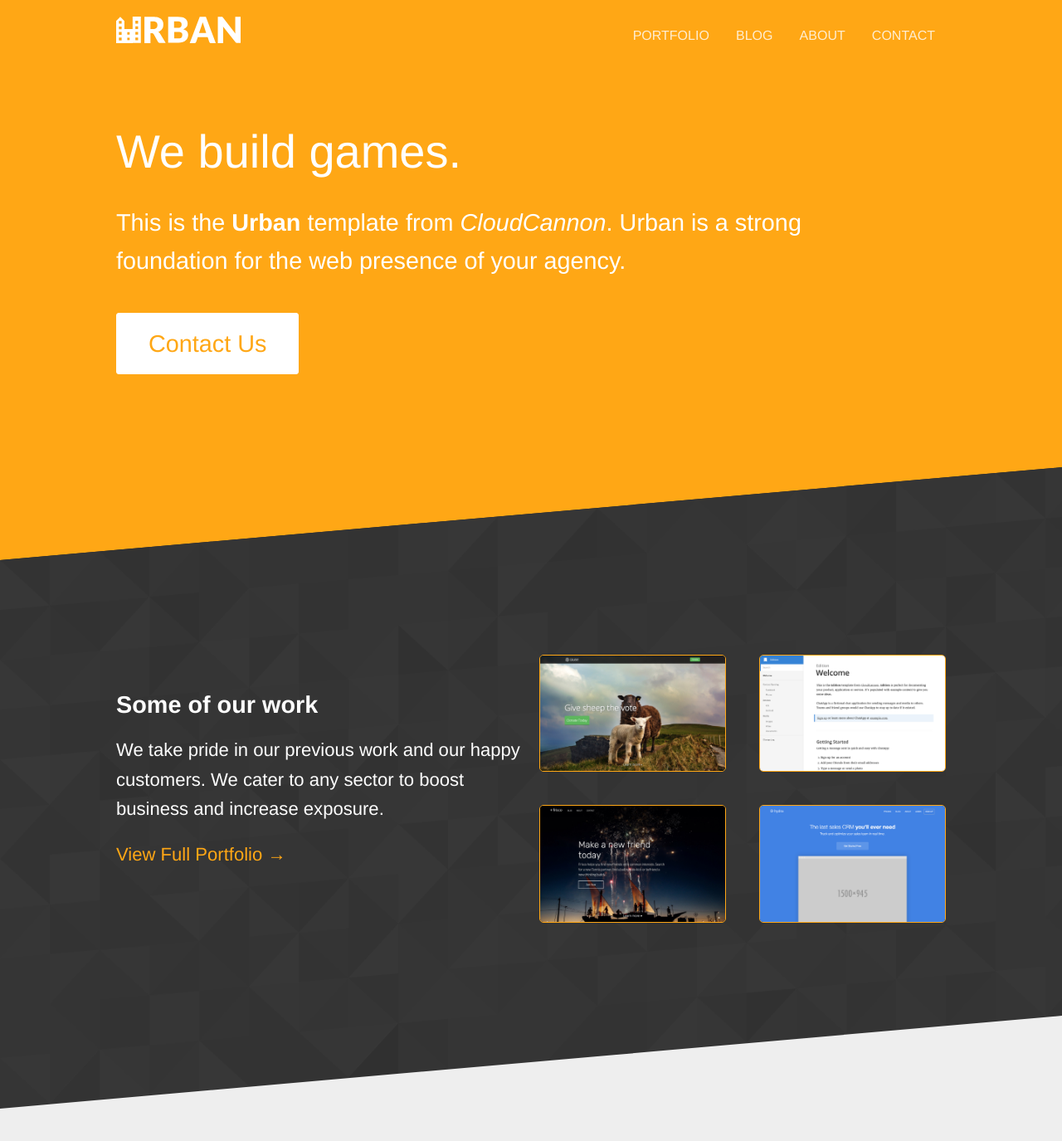
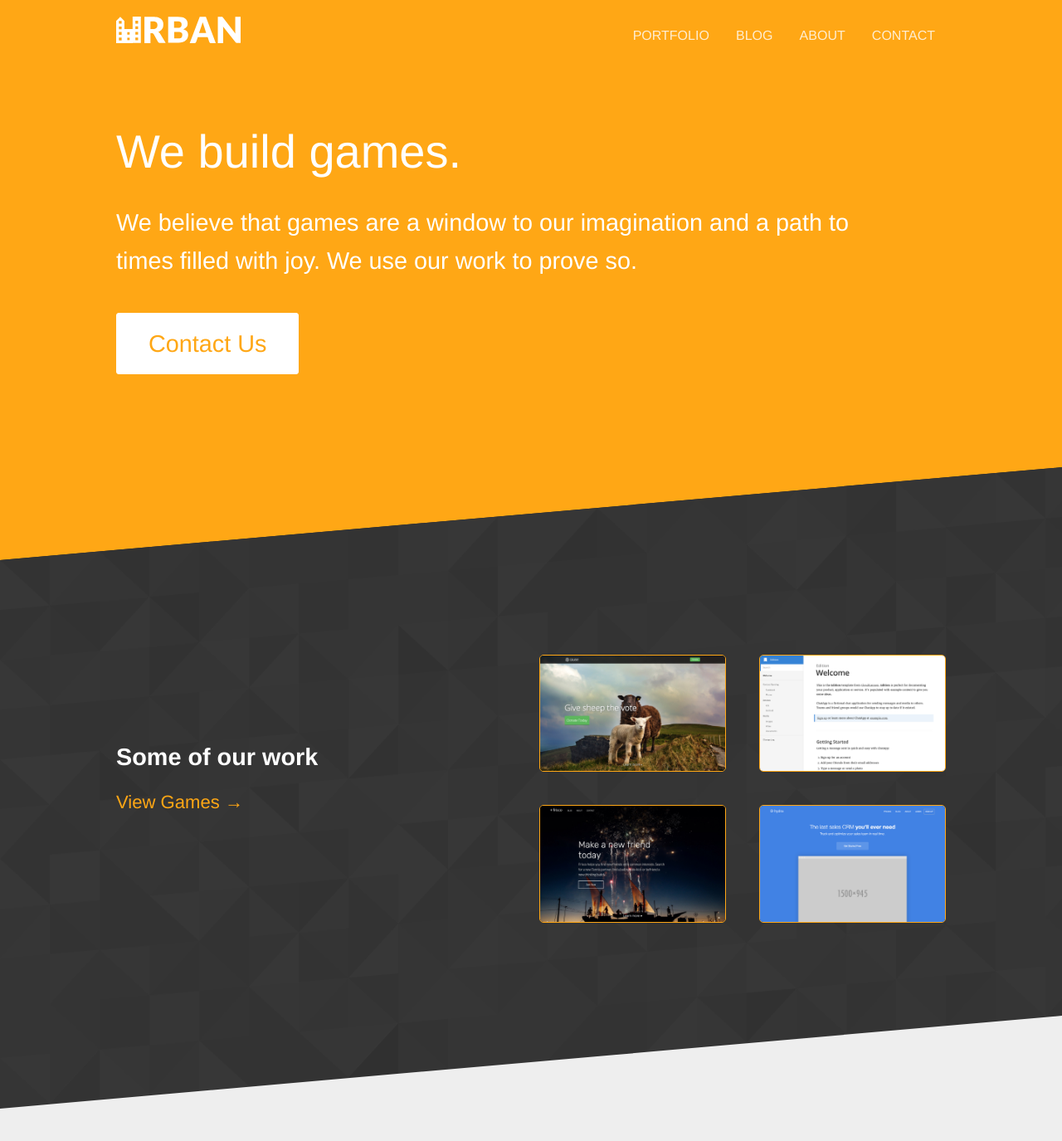
Before and after one commit to furkanmisir/ironcorn, a Jekyll site: the page built from index.html, in a window 1280 px wide and 1400 px high. Shown: the top 1375 px of the window at 83% size. Built offline with Jekyll 4.4.1, drawn with Linux system fonts in a browser that asks for light colours.

Commit message:
Update index.html

```diff
--- a/index.html
+++ b/index.html
@@ -1,11 +1,11 @@
 ---
-title: Urban
+title: IronCorn
 ---
 
 <section class="hero diagonal">
 	<div class="container">
 		<h2 class="editable">We build games.</h2>
-		<p class="subtext editable">This is the <strong>Urban</strong> template from <a href="https://cloudcannon.com/">CloudCannon</a>. Urban is a strong foundation for the web presence of your agency.</p>
+		<p class="subtext editable">We believe that games are a window to our imagination and a path to times filled with joy. We use our work to prove so.</p>
 		<p><a class="button alt" href="{{ site.baseurl }}/contact/">Contact Us</a></p>
 	</div>
 </section>
@@ -14,8 +14,8 @@ title: Urban
 	<div class="container halves">
 		<div>
 			<h3 class="editable">Some of our work</h3>
-			<p class="editable">We take pride in our previous work and our happy customers. We cater to any sector to boost business and increase exposure.</p>
-			<p class="editable"><a href="{{ site.baseurl }}/portfolio/">View Full Portfolio &rarr;</a></p>
+			<p class="editable"></p>
+			<p class="editable"><a href="{{ site.baseurl }}/portfolio/">View Games &rarr;</a></p>
 		</div>
 		<div>
 			<ul class="image-grid">
```
